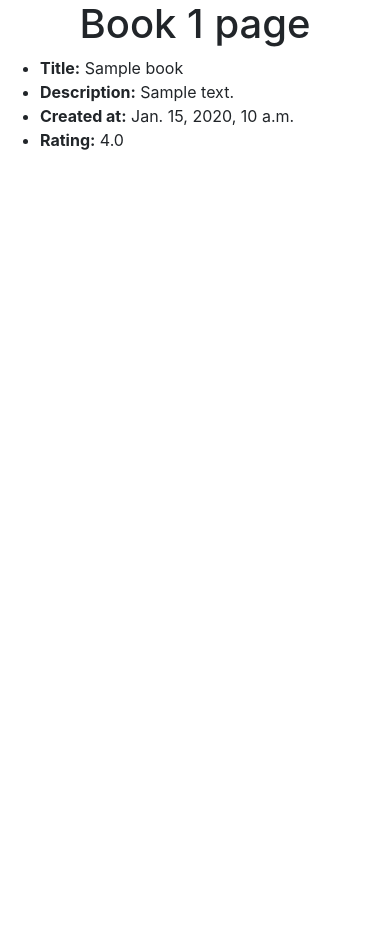
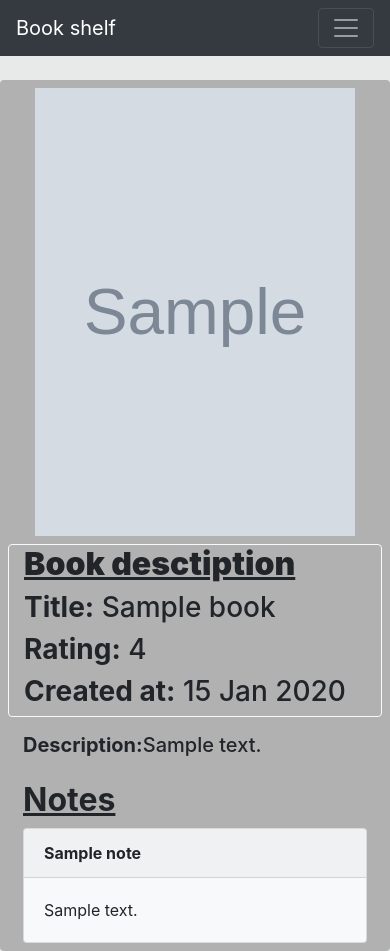
Before and after one commit to GolovPavel/BookShelfSite, a Django app: page /books/1/ in a window 390 px wide. Before the commit the page ends 150 px from the top, so only its background shows below. Run offline with Django 3.2, Linux system fonts and the light colour scheme; a user stored in the database is signed in; tables that the repository leaves empty hold one stand-in row (values such as "Sample post"); grey boxes marked "Sample" are stand-in pictures; some libraries are stand-ins or nearby versions.

Commit message:
Start to make book page

```diff
--- /dev/null
+++ b/book_shelf/files/static/main_app/css/bookpage.css
@@ -0,0 +1,14 @@
+body {
+  background-color: rgba(144, 147, 147, 0.2);
+}
+
+.book_container {
+  margin-top: 5em;
+  min-height: 50em;
+  background-color: rgb(177, 177, 177);
+}
+
+.bookImg {
+  width: 20em;
+  height: 28em;
+}
--- a/book_shelf/frontend/src/css/BooksContainer.css
+++ b/book_shelf/frontend/src/css/BooksContainer.css
@@ -8,8 +8,3 @@
 .loading {
   margin-top: 15em;
 }
-
-.loadingGif {
-  /* height: 5em;
-  width: 5em; */
-}
--- a/book_shelf/main_app/templates/main_app/bookpage.html
+++ b/book_shelf/main_app/templates/main_app/bookpage.html
@@ -1,26 +1,54 @@
-{% extends "main_app/base.html" %}
+{% extends "main_app/loginedpage.html" %}
+{% load static %}
 
 {% block title %}
   Book {{book.id}} page
 {% endblock %}
 
+{% block extrahead %}
+  <link href="{% static "main_app/css/bookpage.css" %}" rel="stylesheet" type="text/css" >
+{% endblock %}
+
 {% block content %}
-  <center><h1>Book {{book.id}} page</h1></center>
-  <div class = "book">
-    <ul>
-      <li>
-        <b>Title:</b> {{book.title}}
-      </li>
-      <li>
-        <b>Description:</b> {{book.description}}
-      </li>
-      <li>
-        <b>Created at:</b> {{book.created_at}}
-      </li>
-      <li>
-        <b>Rating:</b> {{ book.rating|floatformat:1 }}
-      </li>
-    </ul>
-    </br>
+  {{ block.super }}
+  <div class="container book_container rounded p-2">
+    <div class="container">
+      <div class="row">
+        <div class="col-xs-12 col-md-6 col-lg-6 col-xl-6 d-flex justify-content-center">
+          <img class="bookImg" src='/{{ book.picture }}' />
+        </div>
+        <div class="border rounded border-light col-xs-12 col-md-6 col-lg-6 col-xl-6 mt-2">
+          <h2 class="font-weight-bold"><b><u>Book desctiption</u></b></h2>
+          <h3><b>Title:</b> {{book.title}}</h3>
+          <h3><b>Rating:</b> {{book.rating|floatformat}}</h3>
+          <h3><b>Created at:</b> {{book.created_at|date:"d M Y"}}</h3>
+        </div>
+      </div>
+      <div class="row">
+        <div class="col-12 mt-3">
+          <h5><b>Description:</b>{{book.description}}</h5>
+        </div>
+      </div>
+      <div class="row">
+        <div class="col-12 mt-3">
+          <h2 class="font-weight-bold"><u>Notes</u></h2>
+          {% if not notes %}
+            <h5>No notes found</h5>
+          {% else %}
+            {% for note in notes %}
+              <div class="card bg-light mt-2">
+                <div class="card-header">
+                  <b>{{note.title}}</b>
+                </div>
+                <div class="card-body">
+                  <p class="card-text">{{note.note_text}}</p>
+                </div>
+              </div>
+            {% endfor %}
+          {% endif %}
+        </div>
+      </div>
+    </div>
   </div>
+
 {% endblock %}
--- /dev/null
+++ b/book_shelf/main_app/templates/main_app/loginedpage.html
@@ -0,0 +1,28 @@
+{% extends "main_app/base.html" %}
+
+{% block content %}
+  <nav class="navbar navbar-expand-md navbar-dark fixed-top bg-dark">
+    <a class="navbar-brand" href="/">Book shelf</a>
+    <button class="navbar-toggler" type="button" data-toggle="collapse" data-target=".navbar-collapse" aria-controls="navbarsExampleDefault" aria-expanded="false" aria-label="Toggle navigation">
+      <span class="navbar-toggler-icon"></span>
+    </button>
+
+    <div class="navbar-collapse collapse w-100 order-1 order-md-0 dual-collapse2">
+      <ul class="navbar-nav mr-auto">
+        <li class="nav-item">
+          <a class="nav-link" href="/">Home <span class="sr-only">(current)</span></a>
+        </li>
+      </ul>
+    </div>
+
+    <div class = "navbar-collapse collapse w-100 order-3 dual-collapse2">
+      <ul class="navbar-nav ml-auto">
+           <li class="nav-item">
+             <a class="nav-link" href="accounts/logout">
+               <button type="button" class="btn btn-success">Logout</button>
+             </a>
+            </li>
+       </ul>
+    </div>
+  </nav>
+{% endblock %}
--- a/book_shelf/main_app/views.py
+++ b/book_shelf/main_app/views.py
@@ -26,7 +26,7 @@ def index(request):
     if request.user.is_authenticated:
         return render(
             request,
-            'main_app/mainpage1.html',
+            'main_app/mainpage.html',
         )
 
     return render(
@@ -62,15 +62,17 @@ def get_books_by_user(request):
 @login_required
 def get_book_by_id(request, book_id):
     book = Book.objects.annotate(rating = Coalesce(Avg('bookrating__rating'), 0.0)).get(id = book_id)
+    notes = book.note_set.filter(user_id=request.user.id)
 
     context = {
         'book': book,
+        'notes': notes,
     }
 
     return render(
         request,
         'main_app/bookpage.html',
-        {'book': book,},
+        context
     )
 
 #Deprecated methods
--- a/book_shelf/webpack-stats.dev.json
+++ b/book_shelf/webpack-stats.dev.json
@@ -1 +1 @@
-{"status":"done","publicPath":"http://localhost:3000/","error":"ModuleError","message":"\n  Line 13:  'num_page' is not defined  no-undef\n\nSearch for the keywords to learn more about each error.","chunks":{"main":[{"name":"static/js/bundle.js","publicPath":"http://localhost:3000/static/js/bundle.js","path":"/home/pavel/Repositories/BookShelfSite/book_shelf/frontend/static/js/bundle.js"},{"name":"0.cdc984ba1c215a42945f.hot-update.js","publicPath":"http://localhost:3000/0.cdc984ba1c215a42945f.hot-update.js","path":"/home/pavel/Repositories/BookShelfSite/book_shelf/frontend/0.cdc984ba1c215a42945f.hot-update.js"},{"name":"static/js/bundle.js.map","publicPath":"http://localhost:3000/static/js/bundle.js.map","path":"/home/pavel/Repositories/BookShelfSite/book_shelf/frontend/static/js/bundle.js.map"},{"name":"0.cdc984ba1c215a42945f.hot-update.js.map","publicPath":"http://localhost:3000/0.cdc984ba1c215a42945f.hot-update.js.map","path":"/home/pavel/Repositories/BookShelfSite/book_shelf/frontend/0.cdc984ba1c215a42945f.hot-update.js.map"}]}}
+{"status":"done","publicPath":"http://localhost:3000/","chunks":{"main":[{"name":"static/js/bundle.js","publicPath":"http://localhost:3000/static/js/bundle.js","path":"/home/pavel/Repositories/BookShelfSite/book_shelf/frontend/static/js/bundle.js"},{"name":"static/js/bundle.js.map","publicPath":"http://localhost:3000/static/js/bundle.js.map","path":"/home/pavel/Repositories/BookShelfSite/book_shelf/frontend/static/js/bundle.js.map"}]}}
```
Also changed, not shown: book_shelf/main_app/templates/main_app/bookspage.html (deleted, +0 -23 lines), book_shelf/main_app/templates/main_app/mainpage.html (+4 -25 lines), book_shelf/main_app/templates/main_app/mainpage1.html (deleted, +0 -13 lines), book_shelf/main_app/templates/main_app/notepage.html (deleted, +0 -40 lines), book_shelf/main_app/templates/main_app/notespage.html (deleted, +0 -23 lines).
